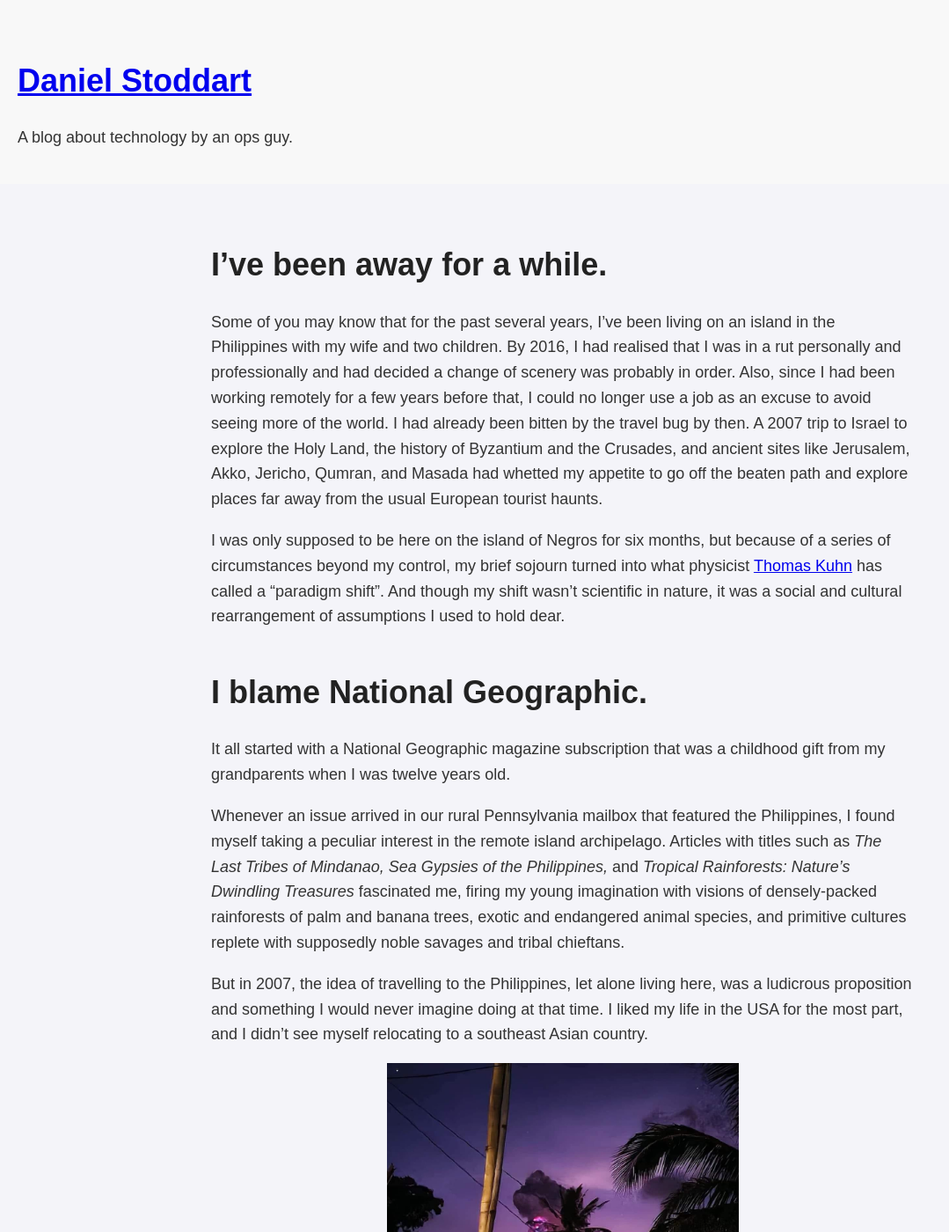
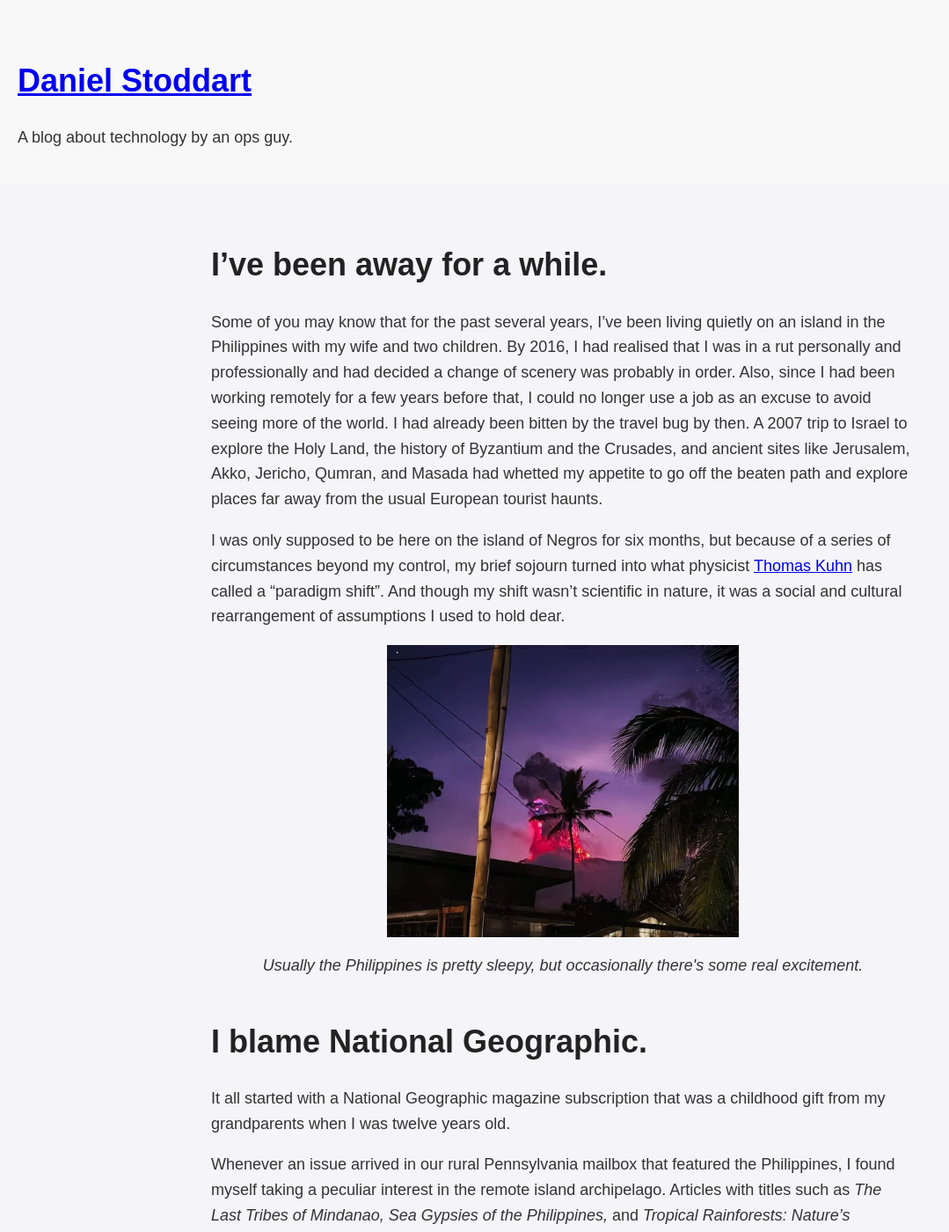
Before and after one commit to stoddart/stoddart.github.io, a Jekyll site: the page built from _posts/2024-06-03-my-first-post.md, in a window 1280 px wide and 1400 px high. Shown: the whole window at 88% size, without its empty margins (0-1079 px from the left). Built offline with Jekyll 4.4.1, drawn with Linux system fonts in a browser that asks for light colours; some of the changed text lies outside the part shown.

Commit message:
Updated post

```diff
--- a/_posts/2024-06-03-my-first-post.md
+++ b/_posts/2024-06-03-my-first-post.md
@@ -5,9 +5,13 @@ title: First post!
 
 # I've been away for a while.
 
-Some of you may know that for the past several years, I've been living on an island in the Philippines with my wife and two children. By 2016, I had realised that I was in a rut personally and professionally and had decided a change of scenery was probably in order. Also, since I had been working remotely for a few years before that, I could no longer use a job as an excuse to avoid seeing more of the world. I had already been bitten by the travel bug by then. A 2007 trip to Israel to explore the Holy Land, the history of Byzantium and the Crusades, and ancient sites like Jerusalem, Akko, Jericho, Qumran, and Masada had whetted my appetite to go off the beaten path and explore places far away from the usual European tourist haunts.
+Some of you may know that for the past several years, I've been living quietly on an island in the Philippines with my wife and two children. By 2016, I had realised that I was in a rut personally and professionally and had decided a change of scenery was probably in order. Also, since I had been working remotely for a few years before that, I could no longer use a job as an excuse to avoid seeing more of the world. I had already been bitten by the travel bug by then. A 2007 trip to Israel to explore the Holy Land, the history of Byzantium and the Crusades, and ancient sites like Jerusalem, Akko, Jericho, Qumran, and Masada had whetted my appetite to go off the beaten path and explore places far away from the usual European tourist haunts.
 
 I was only supposed to be here on the island of Negros for six months, but because of a series of circumstances beyond my control, my brief sojourn turned into what physicist [Thomas Kuhn](https://plato.stanford.edu/entries/thomas-kuhn/) has called a "paradigm shift". And though my shift wasn't scientific in nature, it was a social and cultural rearrangement of assumptions I used to hold dear.
+
+
+<img src="/assets/images/kanlaon.jpg" style="max-width:50%; display:block; margin:auto;">
+<p style="text-align:center; font-size:inherit;"><i>Usually the Philippines is pretty sleepy, but occasionally there's some real excitement.</i></p>
 
 # I blame National Geographic.
 
@@ -15,7 +19,6 @@ It all started with a National Geographic magazine subscription that was a child
 
 Whenever an issue arrived in our rural Pennsylvania mailbox that featured the Philippines, I found myself taking a peculiar interest in the remote island archipelago. Articles with titles such as <i>The Last Tribes of Mindanao, Sea Gypsies of the Philippines,</i> and <i>Tropical Rainforests: Nature's Dwindling Treasures</i> fascinated me, firing my young imagination with visions of densely-packed rainforests of palm and banana trees, exotic and endangered animal species, and primitive cultures replete with supposedly noble savages and tribal chieftans.
 
-But in 2007, the idea of travelling to the Philippines, let alone living here, was a ludicrous proposition and something I would never imagine doing at that time. I liked my life in the USA for the most part, and I didn't see myself relocating to a southeast Asian country.
+In fairness, [Anthony Bourdain](https://www.amazon.com/Anthony-Bourdain-No-Reservations-Season/dp/B09229BZ67) must take some of the blame as well.
 
-<img src="/assets/images/kanlaon.jpg" style="max-width:50%; display:block; margin:auto;">
-<p style="text-align:center; font-size:inherit;"><i>Usually the Philippines is pretty sleepy, but occasionally there's some real excitement.</i></p>
+But in 2007, the idea of travelling to the Philippines, let alone living here, was a ludicrous proposition and something I would never imagine doing at that time. I liked my life in the USA for the most part, and I didn't see myself relocating to a southeast Asian country on the other side of the planet.
```
